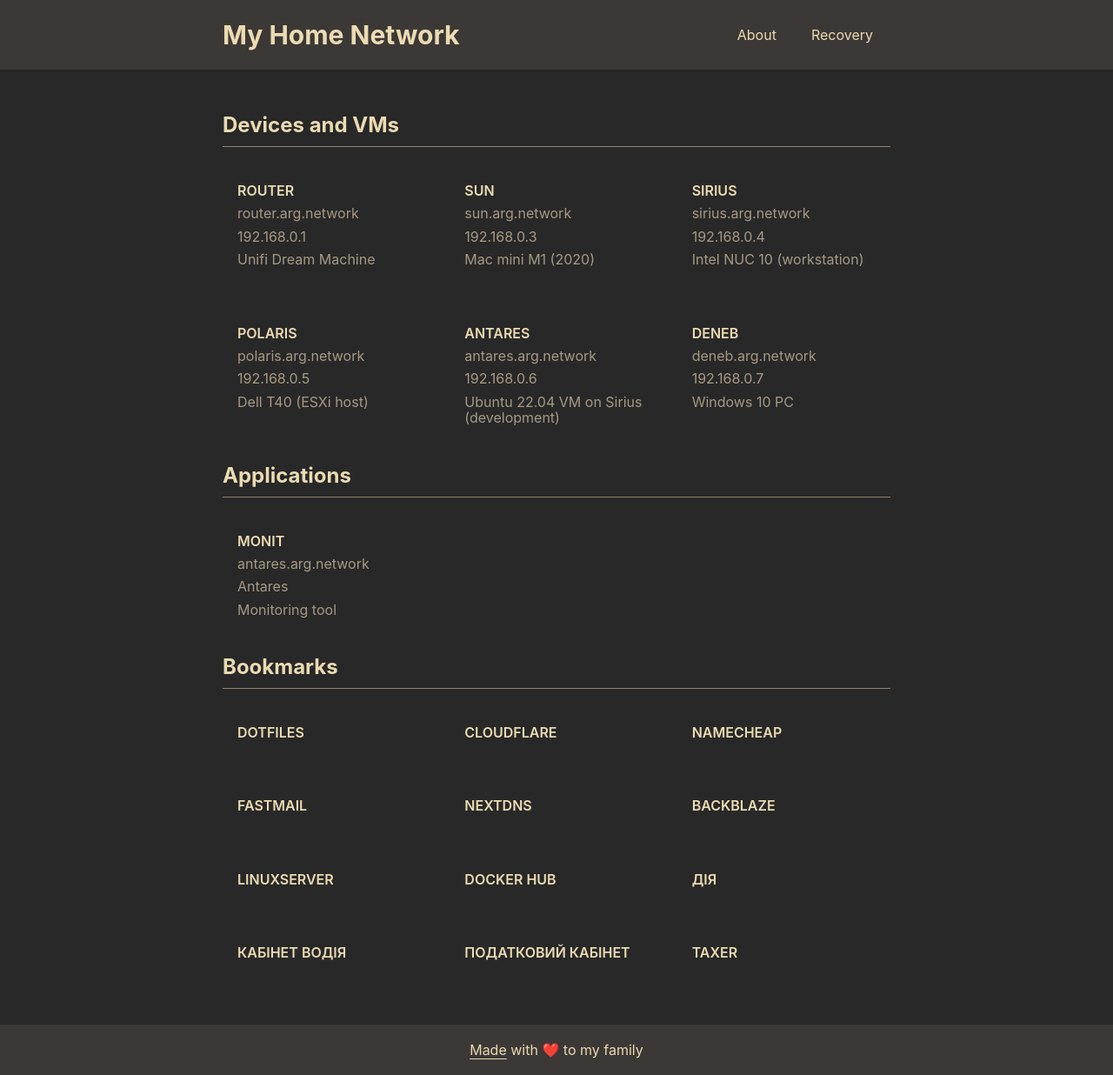
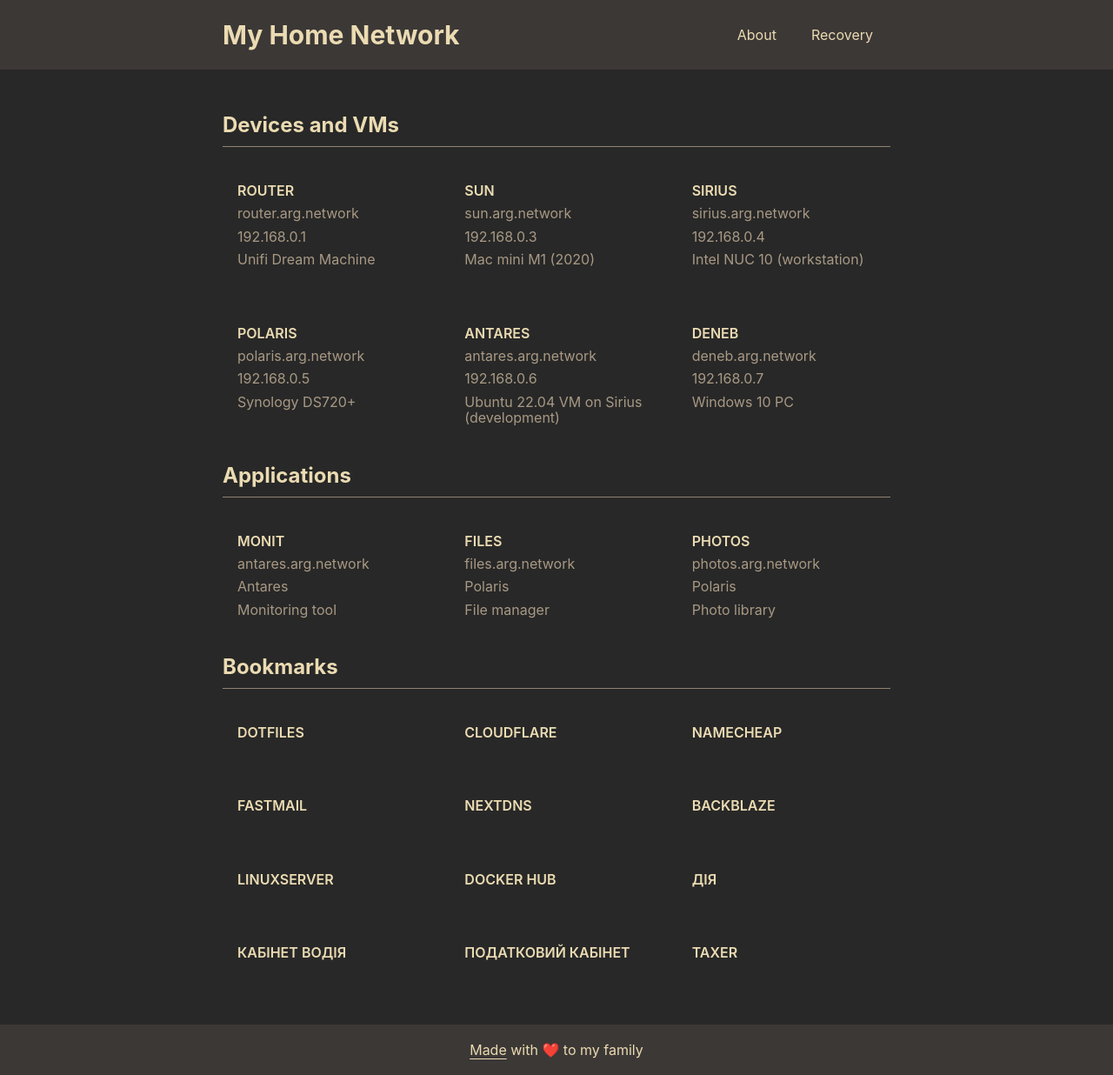
Before and after one commit to arg/dotfiles, a Jekyll site: the page built from docs/index.html, in a window 1280 px wide. Shown: the whole page at 87% size. Built offline with Jekyll 4.4.1, drawn with Linux system fonts in a browser that asks for light colours.

Commit message:
Network update

```diff
--- a/docs/_data/applications.yml
+++ b/docs/_data/applications.yml
@@ -3,3 +3,13 @@
   url: 'https://antares.arg.network'
   hostname: 'antares.arg.network'
   location: 'Antares'
+- name: 'Files'
+  description: 'File manager'
+  url: 'https://files.arg.network'
+  hostname: 'files.arg.network'
+  location: 'Polaris'
+- name: 'Photos'
+  description: 'Photo library'
+  url: 'https://photos.arg.network'
+  hostname: 'photos.arg.network'
+  location: 'Polaris'
--- a/docs/_data/devices.yml
+++ b/docs/_data/devices.yml
@@ -14,7 +14,7 @@
   hostname: 'sirius.arg.network'
   ip: '192.168.0.4'
 - name: 'Polaris'
-  description: 'Dell T40 (ESXi host)'
+  description: 'Synology DS720+'
   url: 'https://polaris.arg.network'
   hostname: 'polaris.arg.network'
   ip: '192.168.0.5'
```
